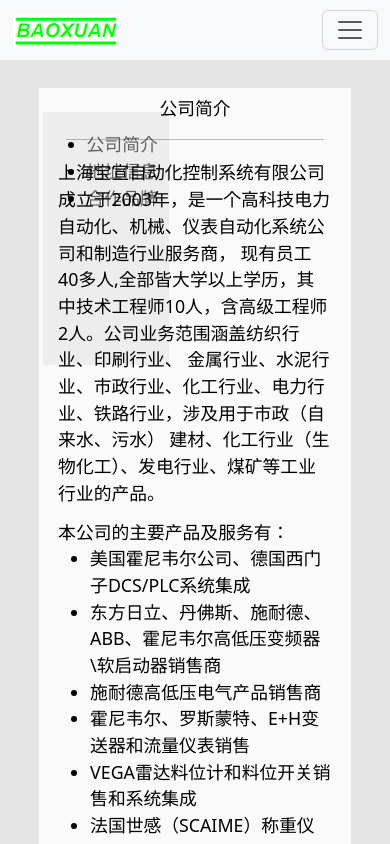
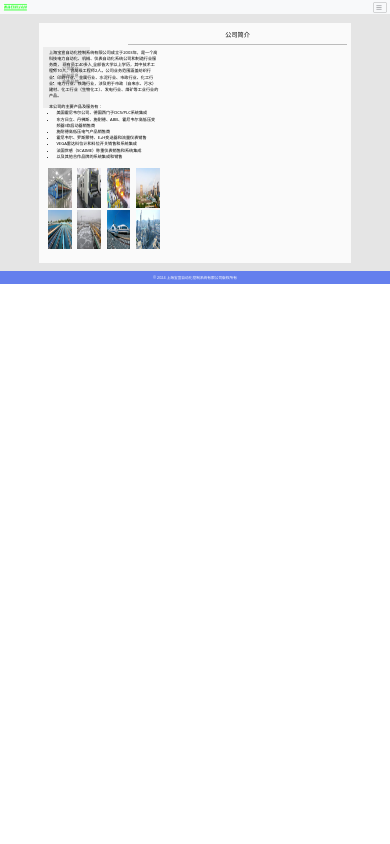
Before and after one commit to DravenCat/shanghai_baoxuan, a React (Create React App) app: page /profile in a window 390 px wide. Shown: the top 844 px of the page. Built offline with nearby package versions, Linux system fonts and the light colour scheme.

Commit message:
Add constum size

```diff
--- a/package.json
+++ b/package.json
@@ -6,6 +6,7 @@
     "@testing-library/jest-dom": "^5.17.0",
     "@testing-library/react": "^13.4.0",
     "@testing-library/user-event": "^13.5.0",
+    "ahooks": "^3.8.1",
     "antd": "^5.20.6",
     "bootstrap": "^5.3.3",
     "react": "^18.3.1",
--- a/src/App.js
+++ b/src/App.js
@@ -1,6 +1,8 @@
 import './App.css';
 import 'bootstrap/dist/css/bootstrap.css'
 import {BrowserRouter as Router, Routes, Route, Navigate} from "react-router-dom";
+import { useSize } from "ahooks";
+import { useMemo, useRef } from "react";
 
 import Home from "./pages/Home";
 import Contact from "./pages/Contact";
@@ -12,13 +14,27 @@
 
 function App() {
 
+  // 获取需要自适应缩放的 DOM 元素引用
+  const ref = useRef(null);
+
+  // 获取 document.body 的尺寸
+  const size = useSize(document.body);
+
+  // 计算合适的缩放比例
+  const zoom = useMemo(() => {
+    if (!size) return 1;
+    return size.width / 1680;
+  }, [size]);
 
   return (
-    <div className="App">
+    <div ref={ref} style={{ width: "100%", height: "100%", zoom }}>
+      <div className="App">
       <Router>
         <header>
           <Navigation />
         </header>
+        <div className={'App-screen'}>
+        <div  >
         <Routes>
           <Route path='/' element={<Home />} />
           <Route path='/profile/*' element={<Profile />} />
@@ -26,11 +42,15 @@
           <Route path='/contact' element={<Contact />} />
           <Route path="*" element={<Navigate to="/" replace={true}/>} />
         </Routes>
+        </div>
+        </div>
       </Router>
       <footer className="App-footer">
         <Footer />
       </footer>
     </div>
+  </div>
+
 
   );
 }
--- a/src/pages/General.css
+++ b/src/pages/General.css
@@ -80,3 +80,36 @@
 .General-nav-links-en {
     font-size: 16px;
 }
+
+@media screen and (max-width: 800px) {
+    .General-content {
+        width: 40%;
+    }
+    .General-hr {
+        width: 180%;
+        margin-left: 70%;
+    }
+    .General-title {
+        width: 180%;
+        margin-left: 70%;
+        font-size: 150%;
+    }
+}
+
+@media screen and (min-width: 800px) and (max-width: 1000px) {
+    .General-content {
+        width: 100%;
+    }
+    .General-body {
+        padding-top: 3%;
+    }
+    .General-hr {
+        width: 80%;
+        margin-left: 18%;
+    }
+    .General-title {
+        width: 100%;
+        margin-left: 5%;
+        font-size: 150%;
+    }
+}
--- a/src/pages/businesses/Business.css
+++ b/src/pages/businesses/Business.css
@@ -44,3 +44,25 @@
     font-size: 25px;
     font-weight: 1000;
 }
+
+
+@media screen and (max-width: 768px) {
+    /*.Business-nav {*/
+    /*    width: 10%;*/
+    /*}*/
+    .Business-text {
+        margin-left: 50%;
+        width: 200%;
+    }
+
+}
+
+@media screen and (min-width: 800px) and (max-width: 1000px) {
+    .Business-nav {
+        width: 12%;
+    }
+    .Business-text {
+        margin-left: 17%;
+        width: 80%;
+    }
+}
```
Also changed, not shown: 1 other file (tests, documents, lock files or other folders).
